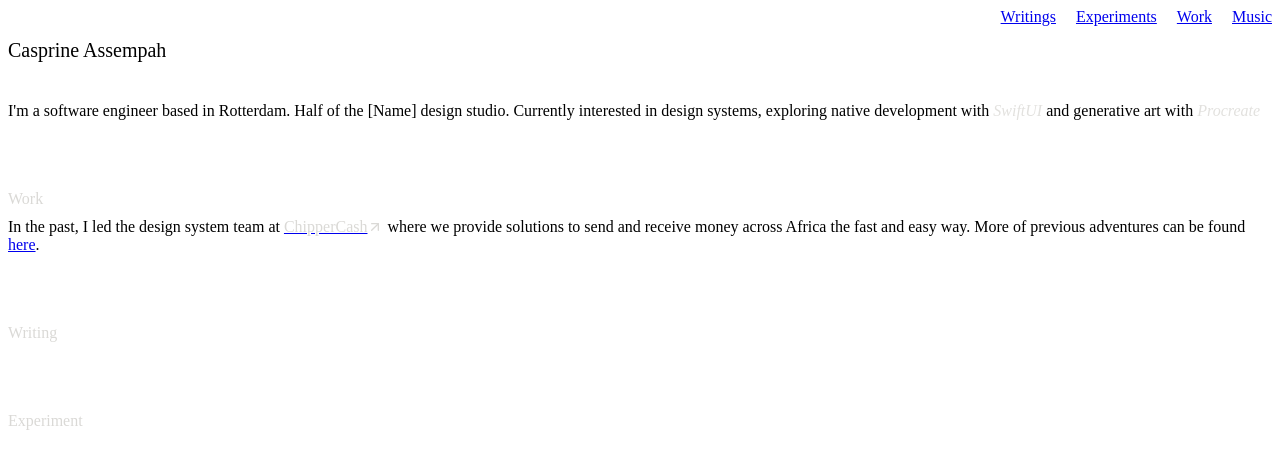
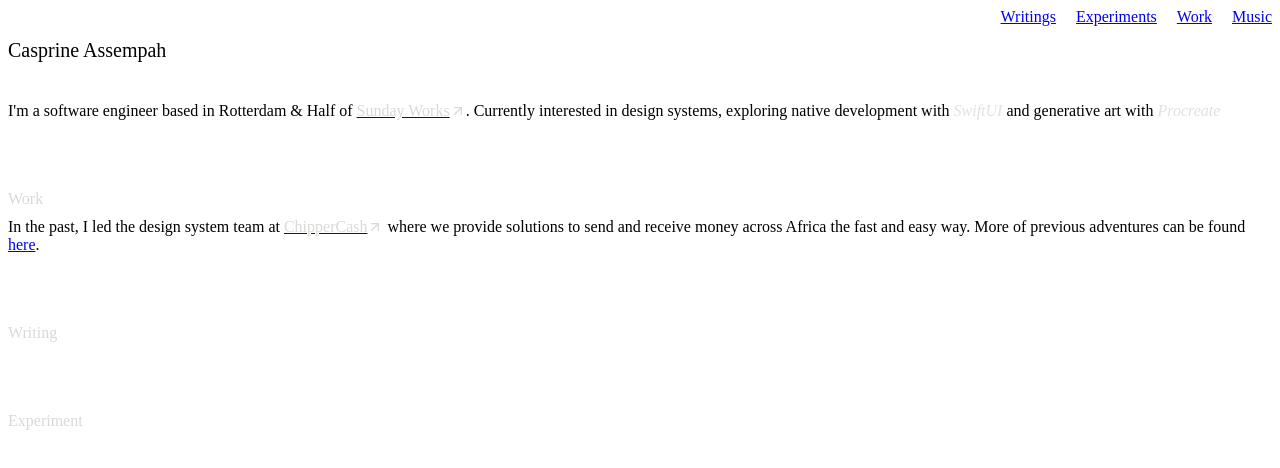
Before and after one commit to cr34t1ve/yggdrasil, a Next.js app: page / in a window 1280 px wide. Shown: the top 468 px of the page. Built offline with nearby package versions, Linux system fonts and the light colour scheme; no server answers.

Commit message:
clean up

```diff
--- a/components/resume/ResumeBlock.tsx
+++ b/components/resume/ResumeBlock.tsx
@@ -55,11 +55,11 @@ export const ResumeBlock: FunctionComponent<ResumeBlockType> = ({ startDate, end
 };
 
 const StyledResumeBlock = styled.section`
-  outline: 1px dotted red;
+  /* outline: 1px dotted red;
 
   * {
     outline: 1px dotted red;
-  }
+  } */
 
   display: flex;
   gap: 60px;
--- a/components/shared/GlobalStyles.tsx
+++ b/components/shared/GlobalStyles.tsx
@@ -6,10 +6,10 @@ export const GlobalStyles = createGlobalStyle`
 
 * {
   box-sizing: border-box;
-  /* outline:1px dotted red; */
+  outline:1px dotted red;
 }
 
- :root { font-family: 'Epilogue', 'Inter var', system-ui, -apple-system, BlinkMacSystemFont,
+ :root { font-family: 'Chivo', 'Inter var', system-ui, -apple-system, BlinkMacSystemFont,
   "Segoe UI", Roboto, Oxygen, Ubuntu, Cantarell, "Open Sans", "Helvetica Neue",
   sans-serif;}
 
@@ -47,8 +47,6 @@ body {
   font-style: normal;
   font-weight: 400;
 }
-
-
 
 @font-face {
   font-family: "Epilogue";
--- a/pages/index.tsx
+++ b/pages/index.tsx
@@ -25,9 +25,9 @@ const Home: NextPage<HomeProps> = ({ posts }) => {
 
           <section className="mini-bio">
             <p>
-              {"I'm"} a software engineer based in Rotterdam. Half of the [Name] design studio. Currently interested in
-              design systems, exploring native development with <em>SwiftUI</em> and generative art with{' '}
-              <em>Procreate</em>
+              {"I'm"} a software engineer based in Rotterdam & Half of{' '}
+              <MagicLink text="Sunday Works" url="https://sunday.works" />. Currently interested in design systems,
+              exploring native development with <em>SwiftUI</em> and generative art with <em>Procreate</em>
             </p>
           </section>
 
@@ -41,7 +41,7 @@ const Home: NextPage<HomeProps> = ({ posts }) => {
               In the past, I led the design system team at{' '}
               <MagicLink text="ChipperCash" url="https://chippercash.com" /> where we provide solutions to send and
               receive money across Africa the fast and easy way. More of previous adventures can be found{' '}
-              <Link href="/resume">here</Link>.
+              <Link href="/work">here</Link>.
               {/* In the past, I worked at{' '}
               <MagicLink text="Float" url="https://float.africa/" /> where I worked on the website and web platform. */}
             </p>
```
